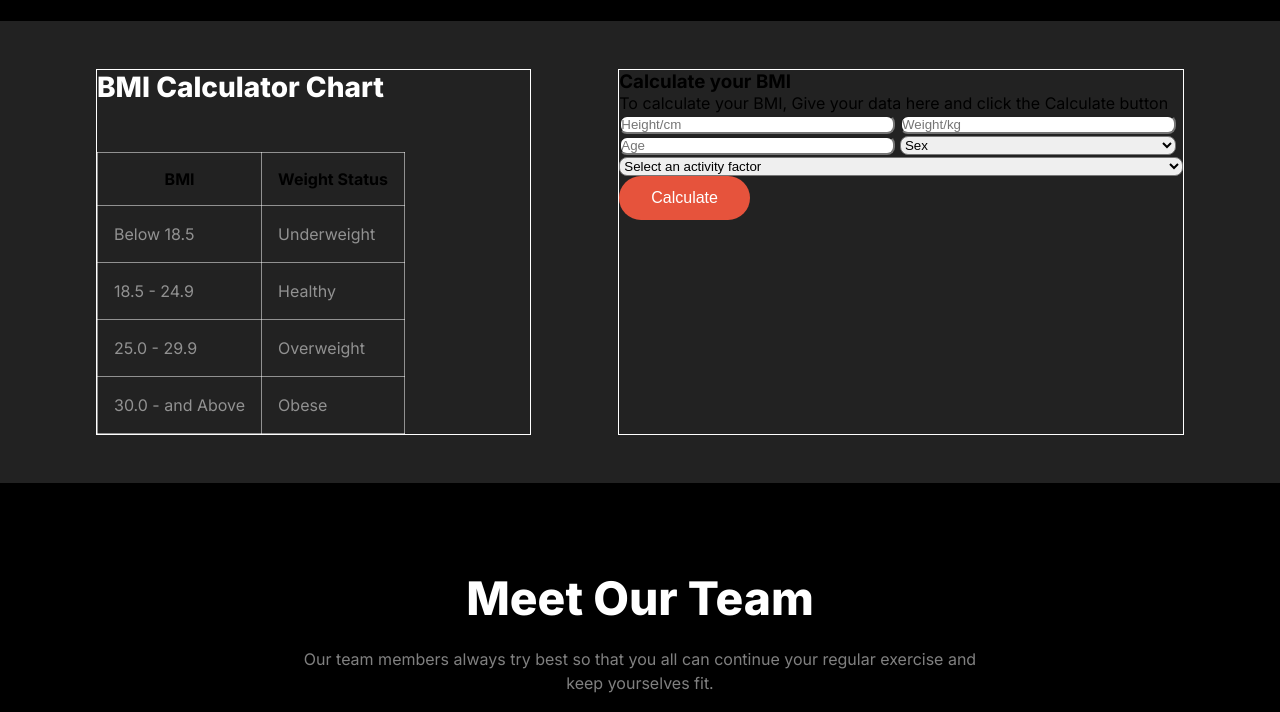
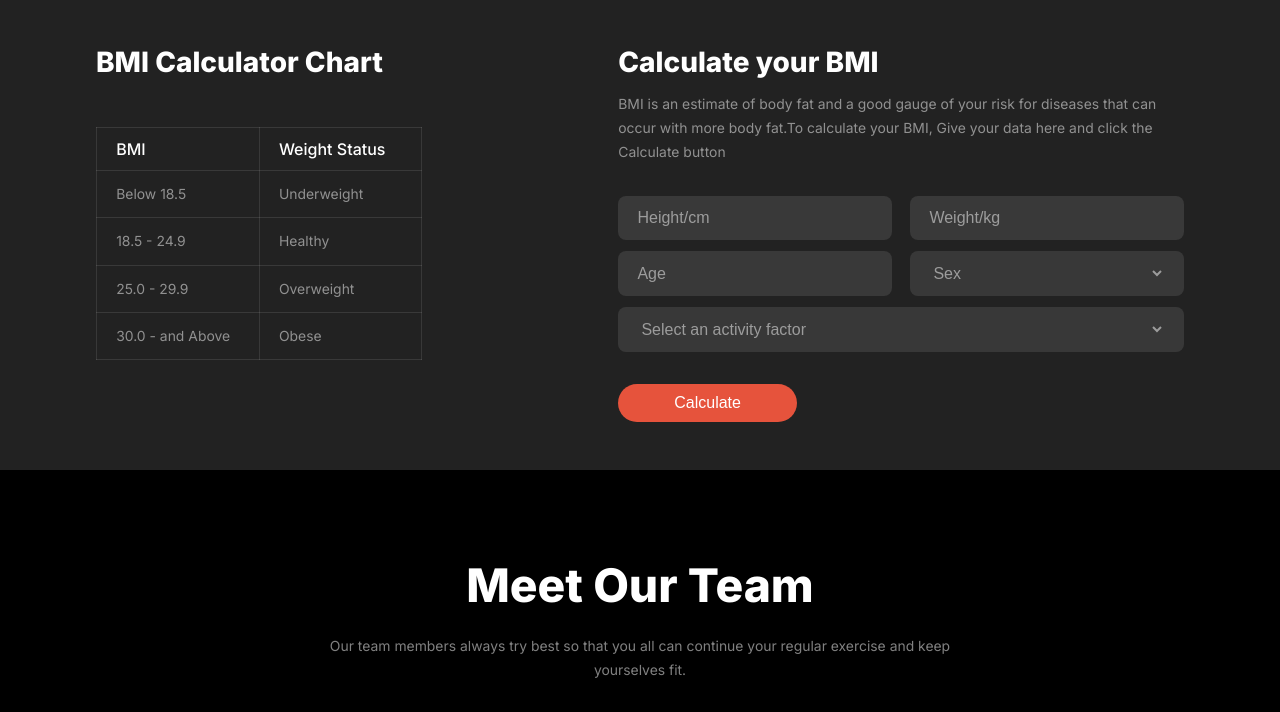
Before and after one commit to Humayra3186/2nd-Assignment, a plain HTML site: page index.html in a window 1280 px wide. Shown: the part 2059-2771 px from the top of the page. Drawn offline with Linux system fonts and the light colour scheme.

Commit message:
BMI section is ready and responsive

```diff
--- a/index.html
+++ b/index.html
@@ -44,7 +44,7 @@
             <div class="banner-img">
                 <img src="./images/Images 2.png" alt="">
                 <div class="tag-1 flex">
-                    <div>
+                    <div class="tag-1-detail">
                         <h2 class="title">500+</h2>
                         <p class="description"> Free workout videos</p>
                     </div>
@@ -160,22 +160,29 @@
                 </div>
                 <div class="form">
                     <h3>Calculate your BMI</h3>
-                    <p>To calculate your BMI, Give your data here and click the Calculate button </p>
+                    <p class="description"> BMI is an estimate of body fat and a good gauge of your risk for diseases that can occur with more body fat.To calculate your BMI, Give your data here and click the Calculate button </p>
+
                     <form action="">
-                        <input class="input-1" type="text" placeholder="Height/cm">
-                        <input  class="input-1" type="text" placeholder="Weight/kg">
-                        <input  class="input-1" type="text" placeholder="Age">
-                        <select  class="input-1" name="" id="">
-                            <option value="">Sex</option>
+                        <div class="flex line">
+                        <input class="input-1 input" type="text" placeholder="Height/cm">
+                        <input  class="input-1 input" type="text" placeholder="Weight/kg">
+                        </div>
+                        <div class="flex line">
+                        <input  class="input-1 input" type="text" placeholder="Age">
+                        </form>
+                        <select  class="input-1 input select-1" name="" id="">
+                          <option  value="">Sex</option>
                         </select>
-                        <br>
-                        <select  class="input-2" name="" id="">
-                            <option value=""> Select an activity factor</option>
+                       </div>
+
+                        <select  class="input-2 input select-2" name="" id="">
+                            <option  value=""> Select an activity factor</option>
                         </select>
 
-                    </form>
 
-                    <button class="btn">Calculate</button>
+
+
+                    <button class="btn bmi-btn">Calculate</button>
                 </div>
 
             </div>
@@ -187,10 +194,11 @@
             <p class="description">Our team members always try best so that you all can continue your regular exercise and keep yourselves fit.</p></div>
             <div class="team-member position">
                 <div class="team first-team">
-                    <img src="./images/trainer1.png" alt="">
+                   <img src="./images/trainer1.png" alt="">
                     <div class="name">
                         <h3>Jerome Bell</h3>
                         <p>Trainer</p>
+
                     </div>
                 </div>
                 <div class="team ">
--- a/style/responsive.css
+++ b/style/responsive.css
@@ -1,7 +1,8 @@
-/* small device*/
+    /* small device*/
+
 @media screen and (max-width:576px){
     html{
-       font-size: 14px;
+       font-size: 12px;
     }
     .nav-logo{
         font-size: 2 rem;
@@ -51,10 +52,15 @@
     }
     .banner-img{
         width: 100%;
+        padding-top: 4rem;
+    }
+    .tag-1{
+        top: 7rem;
+        right: 4%;
     }
     .tag-2{
         left: 0rem;
-        bottom: 10rem;
+        bottom: 20.5rem;
 
     }
     .tag-2 button>i{
@@ -85,7 +91,7 @@
         width: 100%;
         padding: 2rem;
     }
-    .run-detail button{
+    .run-detail button,.form{
         width: 100%;
     }
     .run-img{
@@ -94,13 +100,24 @@
         margin: 0 auto 2rem;
 
     }
+    .bmi-content{
+        flex-direction: column;
+    }
+    .bmi-heading{
+        width: 85%;
+        padding-bottom: 2.6rem;
+    }
+    .table{
+        width: 85%;
+        margin-bottom: 3.5rem;
+    }
     .team-member{
         height: auto;
         grid-template-columns: repeat(1,1fr);
         gap:0;
     }
     .team{
-        height: 18rem;
+        height: 20rem;
         margin-bottom: 1rem;
     }
     .team-detail{
@@ -122,7 +139,7 @@
 
 }
 
-/*large device*/
+    /*large device*/
 @media screen and (min-width:993px) and (max-width:1500px)
 {
 
@@ -132,6 +149,7 @@
     }
 
 }
+  /* x-large device*/
 @media screen and (min-width:1500.01px){
   html{
     font-size: 20px;
--- a/style/style.css
+++ b/style/style.css
@@ -23,7 +23,7 @@
     display: flex;
 }
 .description{
-    font-size: 1rem ;
+    font-size: 0.87rem ;
     color: rgba(255, 255, 255, 0.5);
     line-height: 1.5rem;
 }
@@ -179,6 +179,10 @@ nav  li> a{
     right: -0.3rem;
     border: 1px solid rgba(255, 255, 255, 0.1);
 }
+.tag-1-detail h2{
+    font-size: 2.5rem;
+    font-weight: 900;
+}
 
 .tag-2{
     width: 11.8rem;
@@ -195,8 +199,8 @@ nav  li> a{
     border: 1px solid rgba(255, 255, 255, 0.1);
 }
 .tag-2-detail h3{
-    font-size: 1.8rem;
-    font-weight: 500;
+    font-size: 1.5rem;
+    font-weight: 900;
     color: white;
 }
 .tag-2 button>i{
@@ -308,13 +312,14 @@ main{
     justify-content: space-between;
 }
 .table{
-    width: 40%;
-    border: 1px solid white;
+    width: 30%;
+
 
 
 }
 table{
     border-collapse: collapse;
+    width: 100%;
 
 }
 .table h3{
@@ -325,28 +330,77 @@ table{
 
 }
 td{
-    font-size: 1rem ;
+    font-size: 0.87rem ;
     color: rgba(255, 255, 255, 0.5);
     line-height: 1.5rem;
 
 }
+th{
+    color: white;
+    text-align: left;
+    font-size: 1rem;
+    font-weight: 500;
+}
 td,th{
-    border: 0.2px solid rgba(255, 255, 255, 0.5);
-    padding: 1rem;
+    border: 1px solid rgba(255, 255, 255, 0.1);
+    padding: 0.7rem 1.2rem;
+    width: 50%;
 }
 .form{
     width: 52%;
-    border: 1px solid white;
 
 
 }
+.form h3{
+    font-size: 1.75rem;
+    font-weight: 800;
+    margin-bottom: 0.87rem;
+    color: white;
+}
+.line{
+    justify-content: space-between;
+}
+.input{
+    font-size: 1rem;
+    font-weight: 500;
+    color: rgba(255, 255, 255, 0.5) ;
+    border: none;
+    margin-bottom: 0.7rem;
+
+}
+.select-1{
+    margin-left: 0.4rem;
+}
+.select-2,.form p{
+    margin-bottom: 2rem;
+}
+::placeholder{
+    font-size: 1rem;
+    font-weight: 500;
+    color: rgba(255, 255, 255, 0.5) ;
+
+}
 .input-1{
-    width: 49%;
+    width: 48.4%;
     border-radius: 8px;
+    padding: 0.8rem 1.2rem;
+    background-color:  rgba(255, 255, 255, 0.1);
+
+
 }
 .input-2{
     width: 100%;
     border-radius: 8px;
+    padding: 0.8rem 1.2rem;
+    background-color:  rgba(255, 255, 255, 0.1);
+
+}
+.select-1,.select-2{
+    border-right: 1.2rem solid  rgba(255, 255, 255, 0);
+}
+.bmi-btn{
+    padding: 0.5rem 3.5rem;
+
 }
 
 /* BMI section ends*/
@@ -359,7 +413,7 @@ td,th{
 
 }
 .team-detail{
-    width: 65%;
+    width: 60%;
     margin: 0 auto;
 }
 .team-section h2{
@@ -387,11 +441,12 @@ td,th{
     width: 98.4%;
     height: 17rem;
 }
+
 .team img{
     width: 100%;
     height: 97.4%;
     border-radius: 16px;
-    filter: brightness(90%);
+    filter: brightness(80%);
     margin-bottom: 0;
 }
 .name{
```
